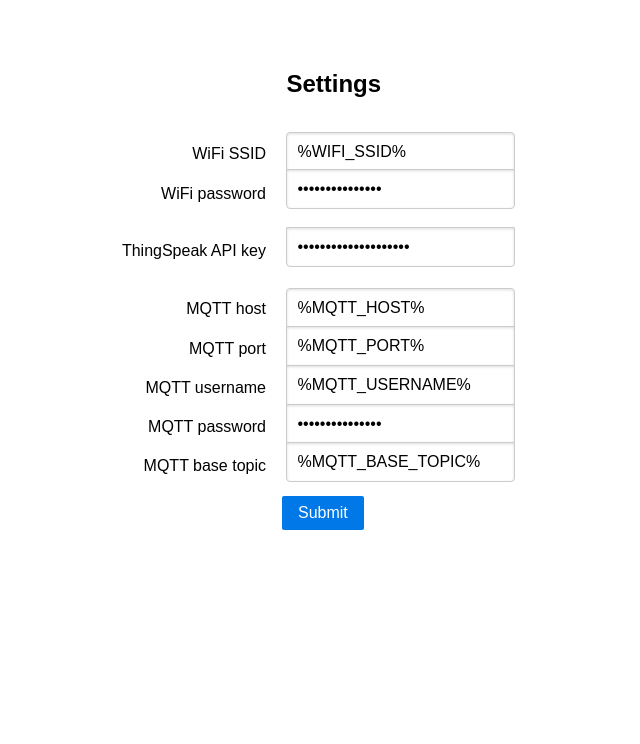
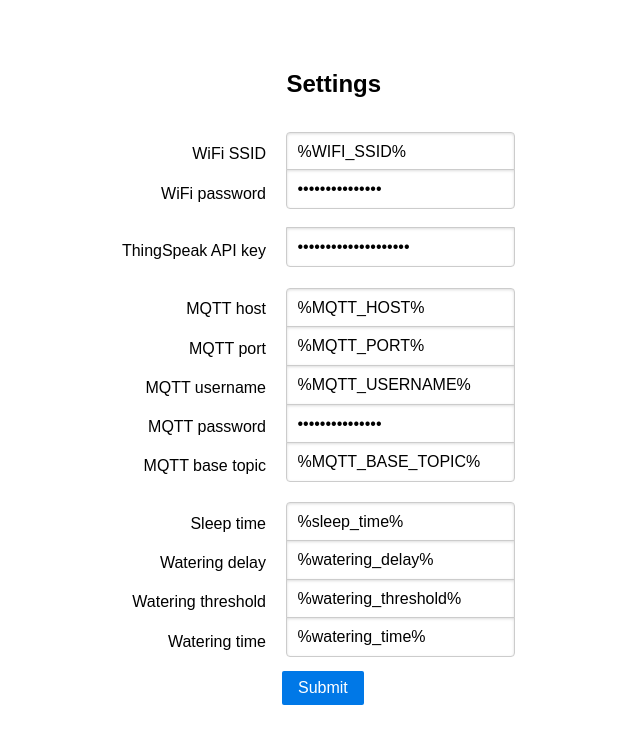
Before and after one commit to MadsBornebusch/PlantFriends, a plain HTML site: page data/index.html in a window 1280 px wide. Shown: the whole page, without its empty margins (214-854 px from the left). Drawn offline with Linux system fonts and the light colour scheme.

Commit message:
Allow the user to set the sleep and watering parameters via the web interface as well

```diff
--- a/data/index.html
+++ b/data/index.html
@@ -51,6 +51,24 @@
                 <input type="text" name="mqtt_base_topic" value="%MQTT_BASE_TOPIC%">
             </div>
         </fieldset>
+        <fieldset class="pure-group">
+            <div class="pure-control-group">
+                <label for="sleep_time">Sleep time</label>
+                <input type="text" name="sleep_time" value="%sleep_time%">
+            </div>
+            <div class="pure-control-group">
+                <label for="watering_delay">Watering delay</label>
+                <input type="text" name="watering_delay" value="%watering_delay%">
+            </div>
+            <div class="pure-control-group">
+                <label for="watering_threshold">Watering threshold</label>
+                <input type="text" name="watering_threshold" value="%watering_threshold%">
+            </div>
+            <div class="pure-control-group">
+                <label for="watering_time">Watering time</label>
+                <input type="text" name="watering_time" value="%watering_time%">
+            </div>
+        </fieldset>
         <div class="pure-controls"><button type="submit" class="pure-button pure-button-primary">Submit</button></div>
     </form>
 </body>
```
Also changed, not shown: 1 other file.
